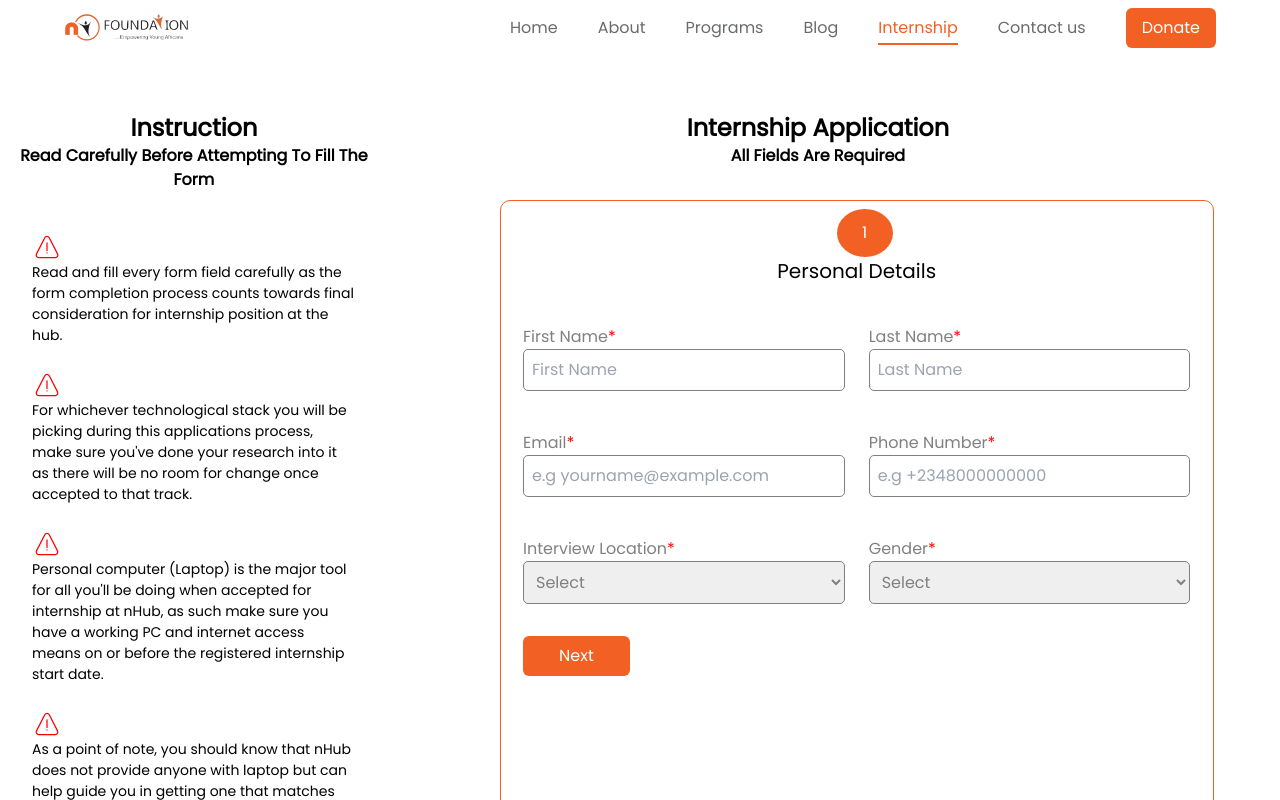
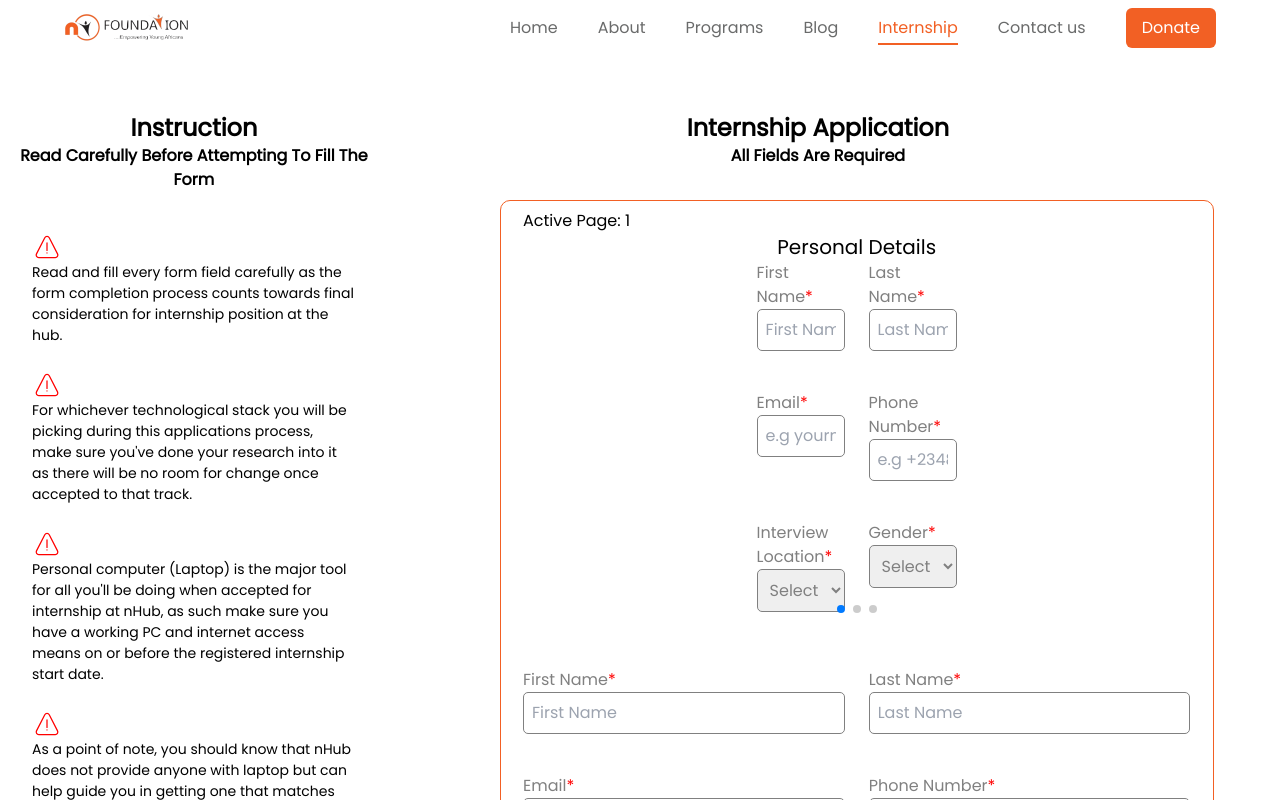
Before and after one commit to nHubNg/nhubfoundation, a React (Vite) app: page /internship in a window 1280 px wide. Shown: the top 800 px of the page. Built offline with nearby package versions, Linux system fonts and the light colour scheme.

Commit message:
personal form paginated

```diff
--- a/src/pages/internship/components/FileUpload.jsx
+++ b/src/pages/internship/components/FileUpload.jsx
@@ -18,7 +18,7 @@ const FileUpload = ({formData, setFormData}) => {
   }
 
   return (
-    <div className="flex flex-col overflow-hidden mx-40  gap-2 my-8 ">
+    <div className="flex flex-col overflow-hidden h-[70vh]  gap-2 my-8 ">
       <div className="w-[] " >
         <h3 className="text-center font-semibold mb-1">Cover Letter: (letter of motivation)<span className="text-red"> PDF*</span></h3>
         <div className="flex justify-center  items-center ">
--- a/src/pages/internship/index.jsx
+++ b/src/pages/internship/index.jsx
@@ -9,6 +9,13 @@ import { InstructModal } from "./components/InstructModal";
 
 //Swiper on PageNumber
 import {Swiper, SwiperSlide} from "swiper/react";
+import {EffectCoverflow,Pagination,Navigation,Scrollbar,A11y} from "swiper";
+
+// Import Swiper styles
+import 'swiper/css';
+import 'swiper/css/navigation';
+import 'swiper/css/pagination';
+import 'swiper/css/scrollbar';
 
 
 function ScrollToTopOnMount() {
@@ -20,6 +27,7 @@ function ScrollToTopOnMount() {
 }
 const Internship = () => {
   const [page, setPage] = useState(0);
+  const [activeSlide, setActiveSlide] = useState(0);
   const [formData, setFormData] = useState({
     name: "",
     email: "",
@@ -49,7 +57,7 @@ const Internship = () => {
       return <PersonalDetails formData={formData} setFormData={setFormData} />;
     } else if (page === 1) {
       return <School formData={formData} setFormData={setFormData} />;
-    } else {
+    }else if (page === 2) {
       return <FileUpload formData={formData} setFormData={setFormData}/>;
     }
   };
@@ -74,10 +82,11 @@ const Internship = () => {
     e.preventDefault();
     console.log(formData);
   };
+  const handleSlideChange = () => {
+    setPage((currPage) => currPage + 1);
+  };
 
-
-
-
+  const slides = ['Slide 1', 'Slide 2', 'Slide 3', 'Slide 4'];
   return (
     <>
 
@@ -94,15 +103,36 @@ const Internship = () => {
          </div>
           <div className=" md:w-[80%] md:ml-32 border border-orange rounded-[10px] flex flex-col justify-center items-center">
             <div className="md:w-[105%] overflow-hidden px-10 h-[105vh] mt-2 ">
-              <Swiper>
-                <SwiperSlide>
-                {pageNumber()}
-                </SwiperSlide>
-              </Swiper>
+
+              <p>Active Page: {activeSlide + 1}</p>
               <div className="overflow-hidden">
                 <h1 className="flex justify-center items-center text-xl text-black">
                   {formTitles[page]}
                 </h1>
+          <Swiper
+                // effect={'coverflow'}
+                // grabCursor={true}
+                // centeredSlides={true}
+                slidesPerView={1}
+                onSlideChange={ handleSlideChange}
+                // navigation
+                pagination={{
+                  clickable: true,
+
+                }}
+                modules={[EffectCoverflow, Pagination,Navigation]}
+                className="mySwiper w-[30%] ">
+                <SwiperSlide>
+                  <div className="swiper-slide-content">{ page===0 && pageDisplay()}</div>
+                </SwiperSlide>
+                <SwiperSlide>
+                  <div className="swiper-slide-content">{ page===1 && pageDisplay()}</div>
+                </SwiperSlide>
+                <SwiperSlide>
+                  <div className="swiper-slide-content">{ page===2 && pageDisplay()}</div>
+                </SwiperSlide>
+
+              </Swiper>
                 <div className="mt-10" >{pageDisplay()}</div>
               </div>
               <div className="flex justify-between items-center my-4 ">
```
